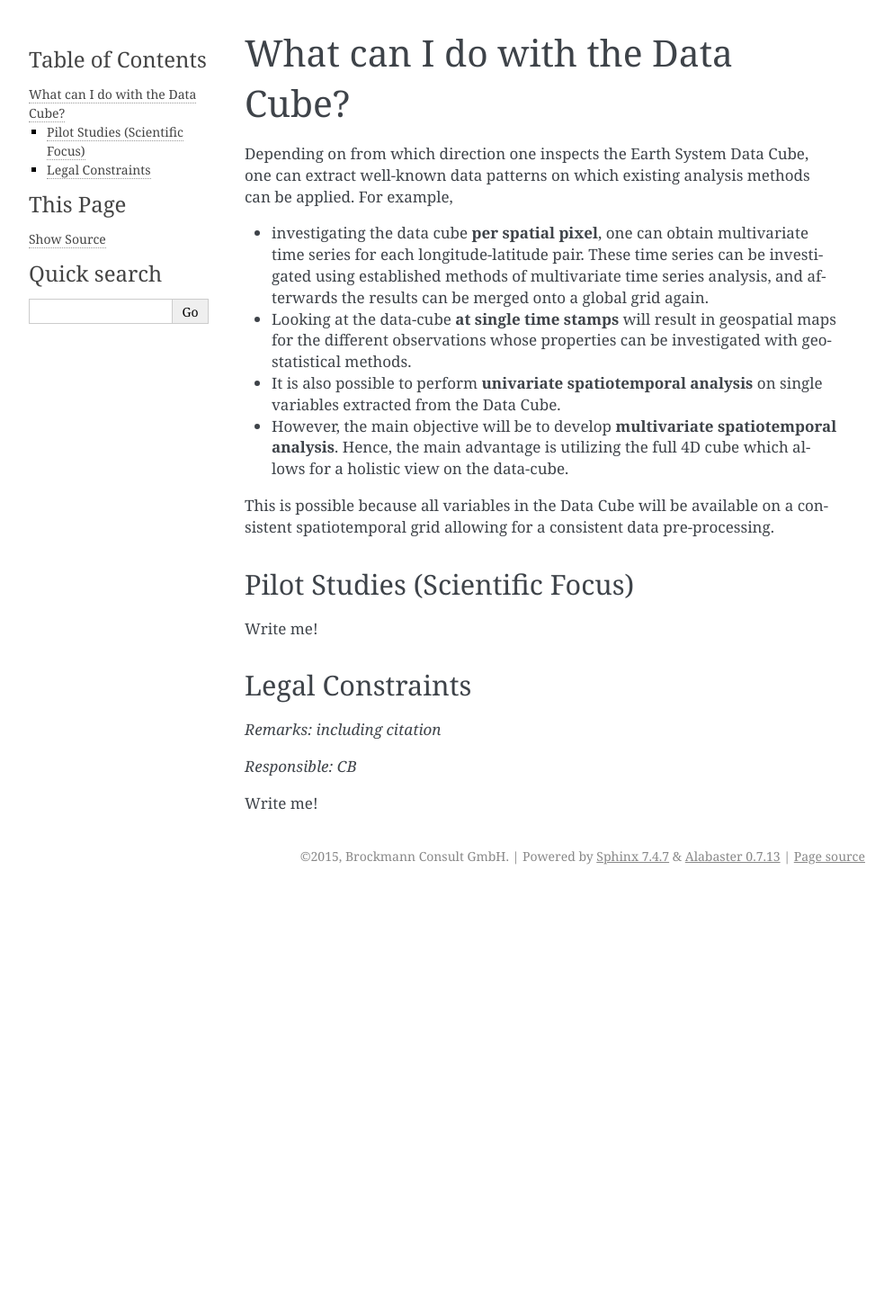
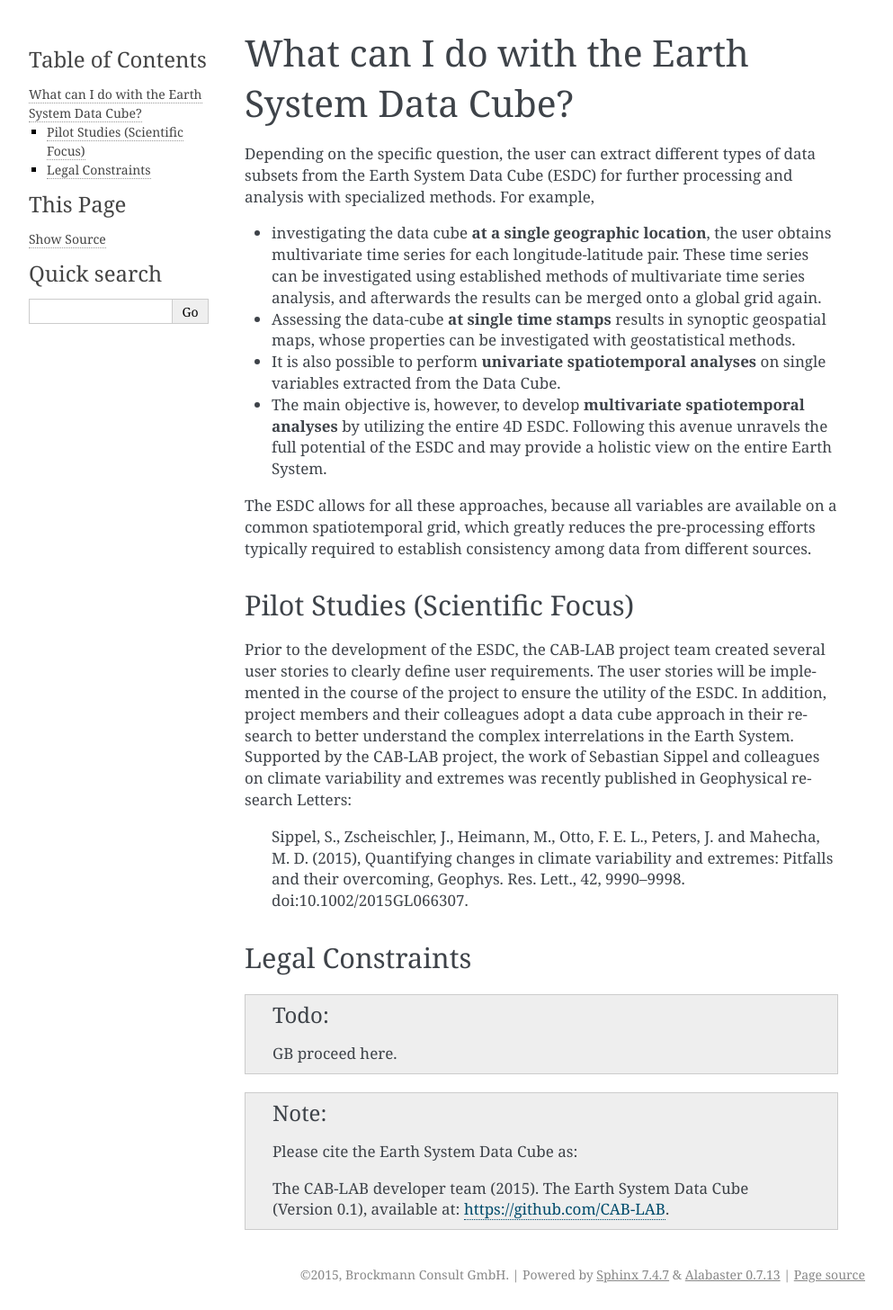
Before and after one commit to esa-esdl/esdl-core, a Sphinx documentation site: the page built from doc/cube_scenarios.rst, in a window 1280 px wide. Shown: the whole page at 90% size, without its empty margins (148-1141 px from the left). Built offline with Sphinx 7.4.7, drawn with Linux system fonts in a browser that asks for light colours; before the commit the page ends 991 px from its top, so only the background shows below that.

Commit message:
Fixed todo_include_todos syntax in the source files. Now, todos only appear in red boxes if  todo_include_todos=True; if False they are hidden in the html. Check the correct syntax! consistently used Earth System Data cube throughout the doc. Added and revised text.

```diff
--- a/doc/cube_scenarios.rst
+++ b/doc/cube_scenarios.rst
@@ -1,34 +1,49 @@
-=================================
-What can I do with the Data Cube?
-=================================
+==============================================
+What can I do with the Earth System Data Cube?
+==============================================
 
-Depending on from which direction one inspects the Earth System Data Cube, one can extract well-known data patterns
-on which existing analysis methods can be applied. For example,
+.. BC
 
-* investigating the data cube **per spatial pixel**, one can obtain multivariate time series for each
+Depending on the specific question, the user can extract different types of data subsets from the Earth System Data Cube (ESDC)
+for further processing and analysis with specialized methods. For example,
+
+* investigating the data cube **at a single geographic location**, the user obtains multivariate time series for each
   longitude-latitude pair. These time series can be investigated using established methods of multivariate time series
   analysis, and afterwards the results can be merged onto a global grid again.
-* Looking at the data-cube **at single time stamps** will result in geospatial maps for the different observations
+* Assessing the data-cube **at single time stamps** results in synoptic geospatial maps,
   whose properties can be investigated with geostatistical methods.
-* It is also possible to perform **univariate spatiotemporal analysis** on single variables extracted from the
+* It is also possible to perform **univariate spatiotemporal analyses** on single variables extracted from the
   Data Cube.
-* However, the main objective will be to develop **multivariate spatiotemporal analysis**. Hence, the main advantage is
-  utilizing the full 4D cube which allows for a holistic view on the data-cube.
+* The main objective is, however, to develop **multivariate spatiotemporal analyses** by utilizing the entire 4D ESDC.
+  Following this avenue unravels the full potential of the ESDC and may provide a holistic view on the entire Earth System.
 
-This is possible because all variables in the Data Cube will be available on a consistent spatiotemporal grid allowing
-for a consistent data pre-processing.
+The ESDC allows for all these approaches, because all variables are available on a common spatiotemporal grid, which greatly
+reduces the pre-processing efforts typically required to establish consistency among data from different sources.
 
 
 Pilot Studies (Scientific Focus)
 ================================
 
-Write me!
+Prior to the development of the ESDC, the CAB-LAB project team created several user stories to clearly define user requirements.
+The user stories will be implemented in the course of the project to ensure the utility of the ESDC.
+In addition, project members and their colleagues adopt a data cube approach in their research to
+better understand the complex interrelations in the Earth System.
+Supported by the CAB-LAB project, the work of Sebastian Sippel and colleagues on climate variability and extremes was recently published in
+Geophysical research Letters:
+
+    Sippel, S., Zscheischler, J., Heimann, M., Otto, F. E. L., Peters, J. and Mahecha, M. D. (2015),
+    Quantifying changes in climate variability and extremes: Pitfalls and their overcoming,
+    Geophys. Res. Lett., 42, 9990–9998. doi:10.1002/2015GL066307.
 
 Legal Constraints
 =================
 
-*Remarks: including citation*
+.. todo:: GB proceed here.
 
-*Responsible: CB*
 
-Write me!
+
+.. note::
+
+    Please cite the Earth System Data Cube as:
+
+    The CAB-LAB developer team (2015). The Earth System Data Cube (Version 0.1), available at: https://github.com/CAB-LAB.
```
Also changed, not shown: doc/cube_explanation.rst (+13 -11 lines), doc/cube_usage.rst (+18 -43 lines), doc/intro.rst (+9 -5 lines).
